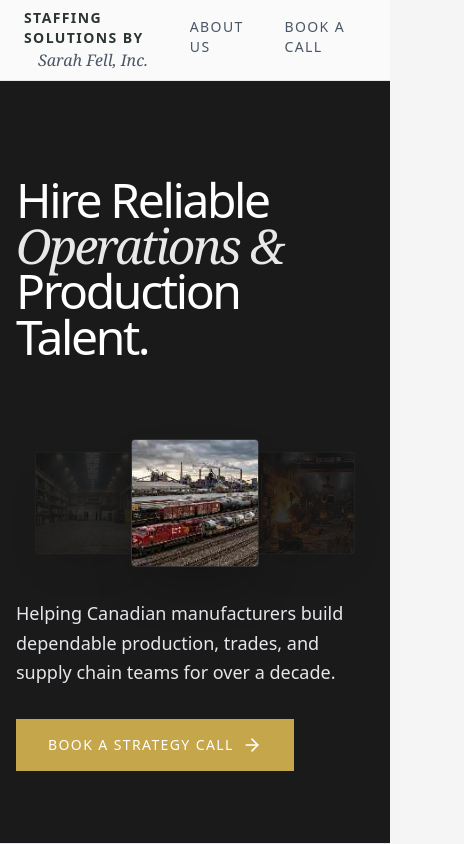
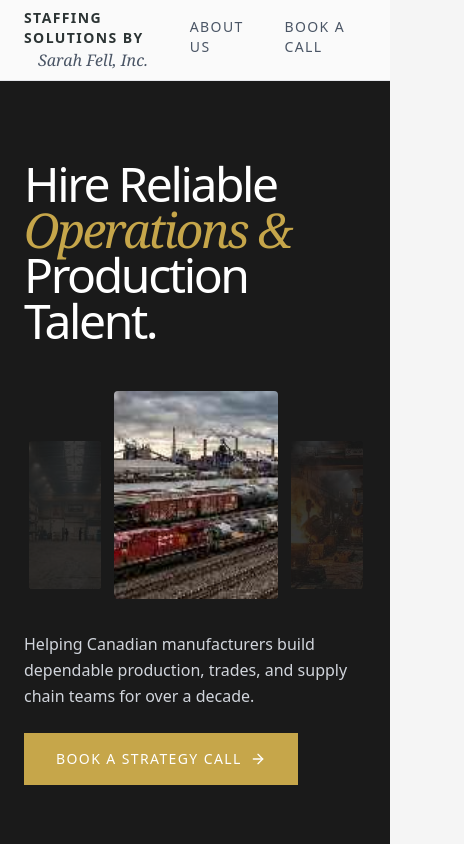
Before and after one commit to laughjaja/StaffingSolutionsbySarahFell, a Next.js app in the folder staffing-solutions/: page / in a window 390 px wide. Shown: the top 844 px of the page, 464 px wide, since content can reach past the window. Built offline with nearby package versions, Linux system fonts and the light colour scheme.

Commit message:
feat: Restructure hero to exact 2-col spec with 1200px container, image stack, and mobile stacking

```diff
--- a/staffing-solutions/src/app/page.tsx
+++ b/staffing-solutions/src/app/page.tsx
@@ -19,7 +19,7 @@ const CAROUSEL_IMAGES = [
   "/images/download-4.jpg"
 ];
 
-function HeroCarousel() {
+function HeroImageStack() {
   const [currentIndex, setCurrentIndex] = useState(0);
   const [mounted, setMounted] = useState(false);
 
@@ -31,35 +31,42 @@ function HeroCarousel() {
     return () => clearInterval(timer);
   }, []);
 
-  if (!mounted) return <div className="h-32 md:h-36 w-full mb-8 lg:mb-12"></div>;
+  // Show 3 images: previous (left, muted), current (center, full), next (right, muted)
+  const getVisible = () => {
+    const len = CAROUSEL_IMAGES.length;
+    return [
+      { src: CAROUSEL_IMAGES[(currentIndex - 1 + len) % len], pos: 'left' },
+      { src: CAROUSEL_IMAGES[currentIndex], pos: 'center' },
+      { src: CAROUSEL_IMAGES[(currentIndex + 1) % len], pos: 'right' },
+    ];
+  };
+
+  if (!mounted) return <div className="w-full h-48 bg-white/5 rounded mb-8" />;
+
+  const visible = getVisible();
 
   return (
-    <div className="relative w-full h-32 md:h-36 mb-8 lg:mb-12 flex items-center justify-center lg:justify-start lg:pl-10 pointer-events-none">
-      <div className="relative w-32 h-32 md:w-36 md:h-36 flex items-center justify-center">
-        {CAROUSEL_IMAGES.map((src, idx) => {
-          let diff = idx - currentIndex;
-          if (diff < -2) diff += CAROUSEL_IMAGES.length;
-          if (diff > 2) diff -= CAROUSEL_IMAGES.length;
-
-          let xPercent = diff === 0 ? "0%" : diff === 1 ? "85%" : diff === -1 ? "-85%" : diff > 1 ? "170%" : "-170%";
-          let scale = diff === 0 ? 1 : 0.8;
-          let opacity = diff === 0 ? 1 : Math.abs(diff) === 1 ? 0.35 : 0;
-          let zIndex = diff === 0 ? 20 : 10;
-
-          return (
-            <motion.div
-              key={src}
-              initial={false}
-              animate={{ x: xPercent, scale, opacity, zIndex }}
-              transition={{ duration: 0.8, ease: [0.32, 0.72, 0, 1] }}
-              className="absolute w-full h-full rounded border border-white/10 overflow-hidden shadow-2xl origin-center"
-            >
-              <img src={src} className="w-full h-full object-cover" alt="Industrial Manufacturing" />
-              {diff !== 0 && <div className="absolute inset-0 bg-[#1A1A1A]/70 mix-blend-multiply"></div>}
-            </motion.div>
-          );
-        })}
-      </div>
+    <div className="w-full mb-8 flex items-end justify-start gap-2 h-52">
+      {visible.map(({ src, pos }) => (
+        <motion.div
+          key={src + pos}
+          layout
+          initial={{ opacity: 0 }}
+          animate={{
+            opacity: pos === 'center' ? 1 : 0.35,
+            scale: pos === 'center' ? 1 : 0.88,
+          }}
+          transition={{ duration: 0.6, ease: [0.32, 0.72, 0, 1] }}
+          className="relative overflow-hidden rounded flex-shrink-0"
+          style={{
+            width: pos === 'center' ? '48%' : '24%',
+            height: pos === 'center' ? '208px' : '168px',
+          }}
+        >
+          <img src={src} className="w-full h-full object-cover" alt="Industrial" />
+          {pos !== 'center' && <div className="absolute inset-0 bg-[#1A1A1A]/60" />}
+        </motion.div>
+      ))}
     </div>
   );
 }
@@ -74,33 +81,41 @@ export default function Home() {
   return (
     <div className="flex flex-col bg-white text-[var(--color-dark)] selection:bg-[var(--color-primary)] selection:text-[var(--color-dark)]">
 
-      {/* 1. Luxe Hero Section */}
+      {/* 1. Hero Section */}
       <motion.section
         initial={{ opacity: 0, y: 30 }}
         whileInView={{ opacity: 1, y: 0 }}
         viewport={{ once: true, margin: "-10%" }}
         transition={{ duration: 0.8 }}
-        className="pt-24 pb-16 md:pt-32 md:pb-24 px-4 sm:px-6 lg:px-8 w-full border-b border-gray-200 bg-[#1A1A1A]"
+        className="py-20 px-6 w-full border-b border-gray-800 bg-[#1A1A1A]"
       >
-        <div className="max-w-[90rem] mx-auto w-full text-white">
-          <div className="grid grid-cols-1 lg:grid-cols-12 gap-12 lg:gap-8 items-end">
-            <div className="lg:col-span-8">
-              <h1 className="text-5xl sm:text-7xl lg:text-8xl font-medium tracking-tighter leading-[0.95] mb-8 lg:mb-0 text-white">
+        <div className="max-w-[1200px] mx-auto w-full text-white">
+          {/* Desktop: 2 col | Mobile: stacked (headline → images → text → CTA) */}
+          <div className="grid grid-cols-1 lg:grid-cols-2 gap-12 lg:gap-16 items-center">
+
+            {/* LEFT: Headline */}
+            <div>
+              <h1 className="text-5xl sm:text-6xl lg:text-7xl font-medium tracking-tighter leading-[0.95] text-white">
                 Hire Reliable <br />
-                <span className="text-[var(--color-primary-light)] italic font-serif opacity-90">Operations &amp;</span> <br />
+                <span className="text-[var(--color-primary)] italic font-serif">Operations &amp;</span> <br />
                 Production Talent.
               </h1>
             </div>
-            <div className="lg:col-span-4 pb-2">
-              <HeroCarousel />
-              <p className="text-lg md:text-xl text-gray-200 leading-relaxed font-light mb-8 max-w-md">
+
+            {/* RIGHT: Images → Paragraph → CTA */}
+            <div className="flex flex-col items-start">
+              <HeroImageStack />
+
+              <p className="text-base md:text-lg text-gray-300 leading-relaxed font-light mb-6">
                 Helping Canadian manufacturers build dependable production, trades, and supply chain teams for over a decade.
               </p>
+
               <a href="#book" className="inline-flex items-center justify-center gap-2 px-8 py-4 bg-[var(--color-primary)] text-white font-medium hover:bg-[var(--color-primary-hover)] transition-colors group text-sm uppercase tracking-widest">
                 Book a Strategy Call
-                <ArrowRight className="w-5 h-5 group-hover:translate-x-1 transition-transform" />
+                <ArrowRight className="w-4 h-4 group-hover:translate-x-1 transition-transform" />
               </a>
             </div>
+
           </div>
         </div>
       </motion.section>
```
